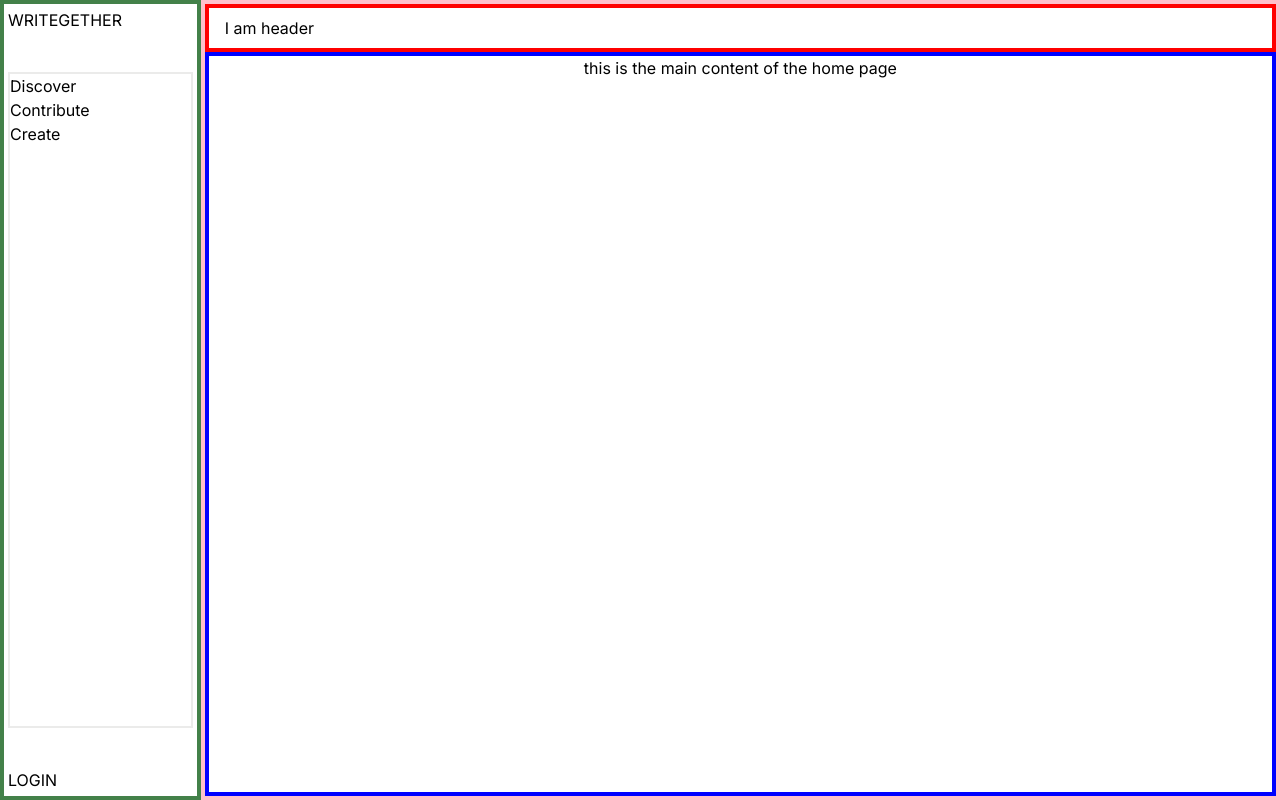
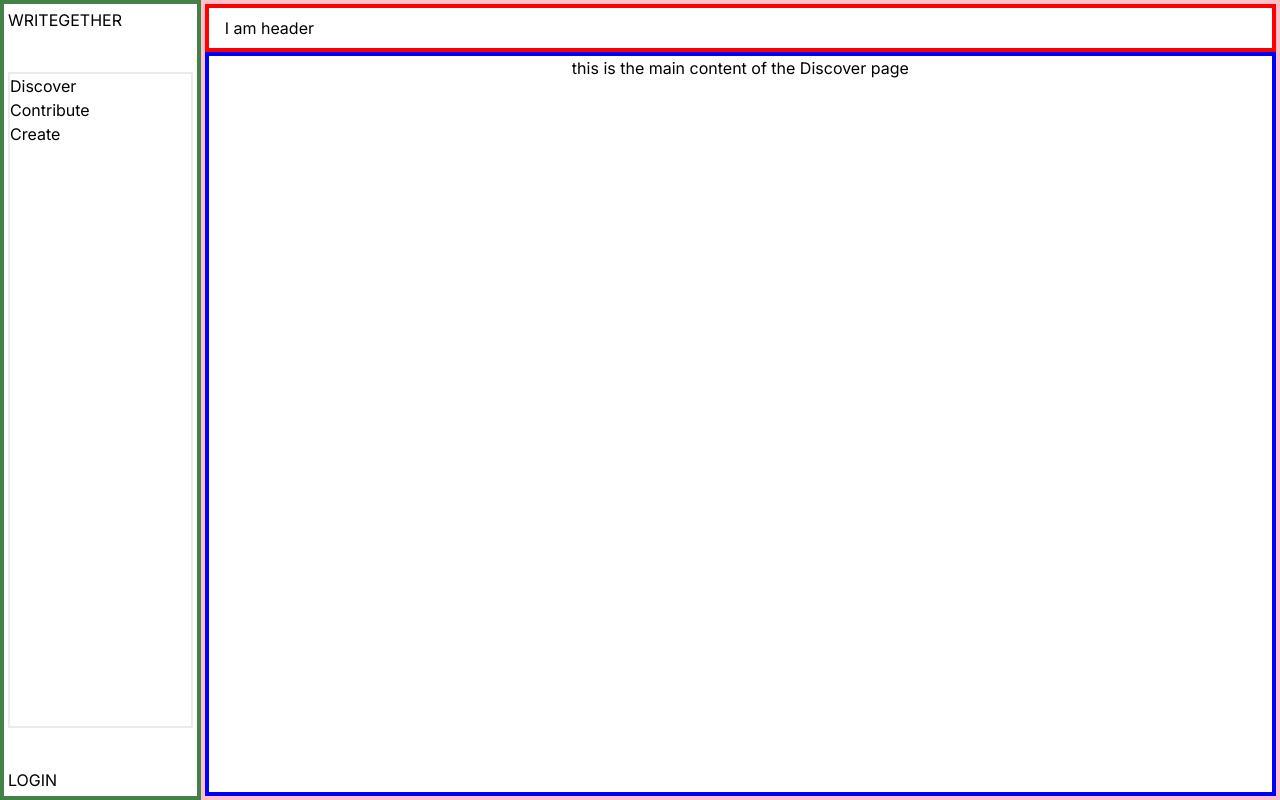
Before and after one commit to late-night-coders/writegether, a Next.js app: page / in a window 1280 px wide. Built offline with nearby package versions, Linux system fonts and the light colour scheme; no server answers.

Commit message:
url change to make sure navigation links still work

```diff
--- a/src/app/(main-app)/(discover)/page.tsx
+++ b/src/app/(main-app)/(discover)/page.tsx
@@ -1,7 +1,7 @@
 export default async function Home() {
   return (
     <section className="w-full h-full flex flex-col items-center justify-between overflow-auto">
-      this is the main content of the home page
+      this is the main content of the Discover page
     </section>
   )
 }
--- a/src/components/NavigationBar/NavigationBar.tsx
+++ b/src/components/NavigationBar/NavigationBar.tsx
@@ -10,7 +10,7 @@ const NavigationBar = async () => {
       <Link href="/" className="w-full">WRITEGETHER</Link>
       <ul className="flex flex-col h-full border-2">
         <li className="flex">
-          <Link href="/discover">
+          <Link href="/">
             <button type="button"> Discover </button>
           </Link>
         </li>
@@ -20,7 +20,7 @@ const NavigationBar = async () => {
           </Link>
         </li>
         <li className="flex">
-          <Link href="/create">
+          <Link href="/begin-a-story">
             <button type="button"> Create </button>
           </Link>
         </li>
```
